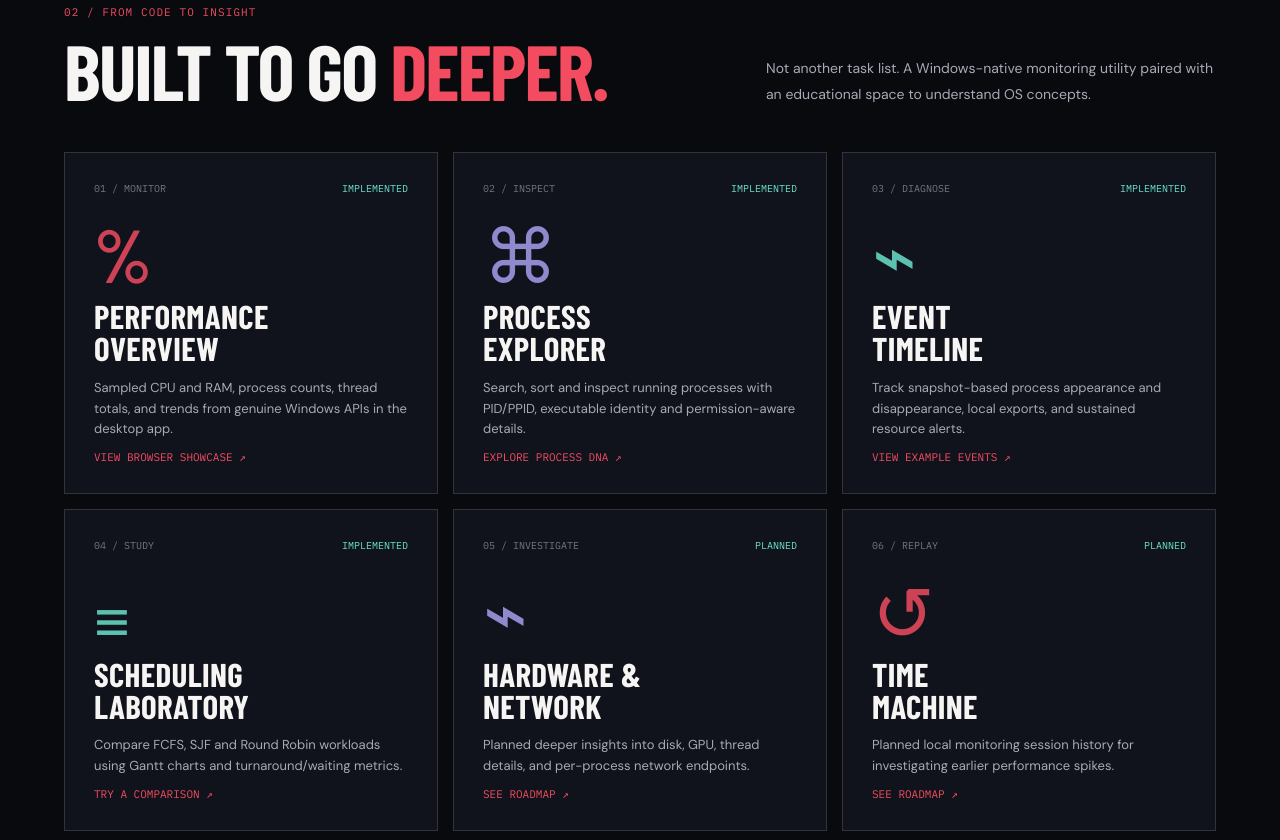
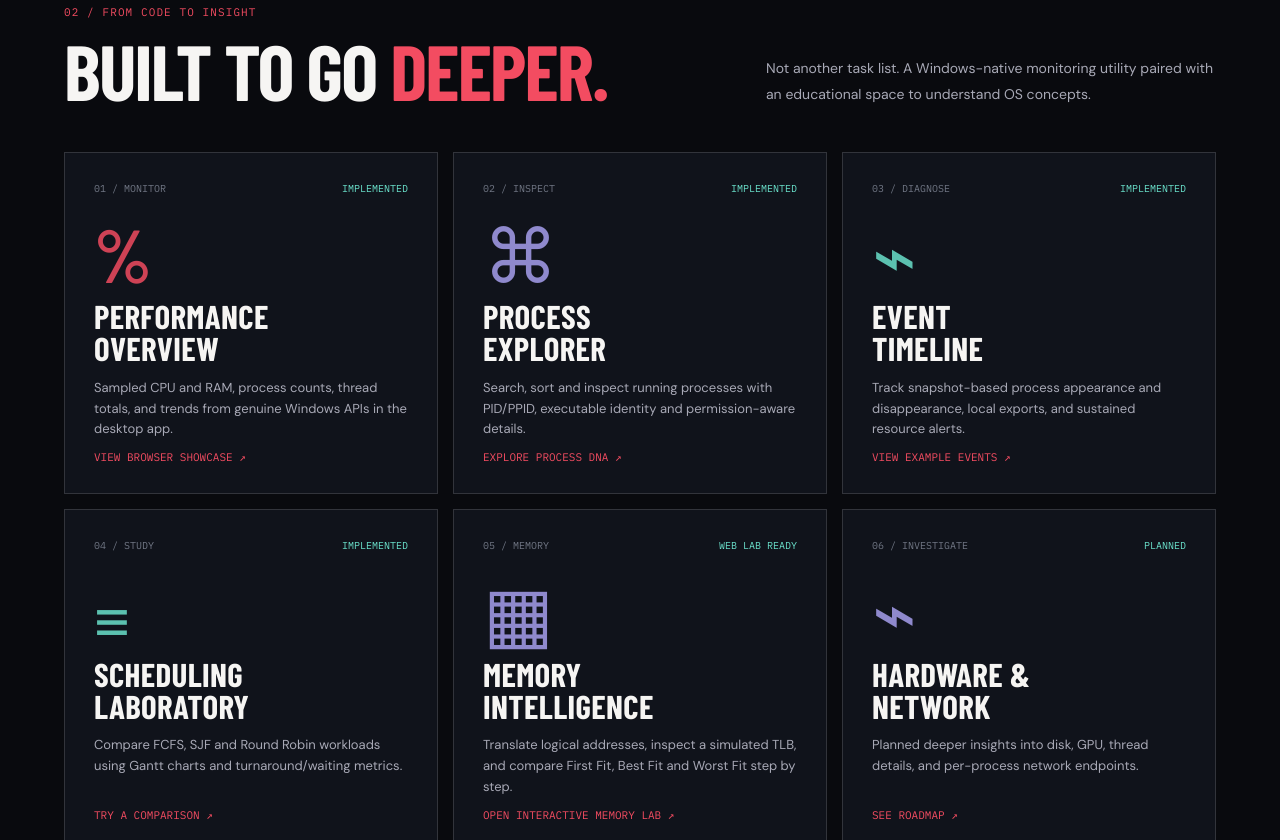
Before and after one commit to sudip09-sys/KernelScope-X, a plain HTML site: page index.html in a window 1280 px wide. Shown: the part 1960-2800 px from the top of the page. Drawn offline with nearby package versions, Linux system fonts and the light colour scheme; a web font is replaced by a local one.

Commit message:
Link Memory Intelligence Lab from KernelScope X homepage and navigation

```diff
--- a/index.html
+++ b/index.html
@@ -22,6 +22,7 @@
       <a href="#workspace">PROCESS DNA</a>
       <a href="#modules">MODULES</a>
       <a href="#laboratory">OS LAB</a>
+      <a href="memory-lab.html">MEMORY LAB ↗</a>
       <a href="#console">CONSOLE</a>
     </nav>
     <div class="header-actions">
@@ -33,7 +34,7 @@
     </div>
   </div>
   <nav class="mobile-nav" id="mobile-nav" aria-label="Mobile navigation" hidden>
-    <a href="#workspace">Process DNA</a><a href="#modules">Modules</a><a href="#laboratory">OS Laboratory</a><a href="#console">Console</a><a href="demo.html#demo">Full interactive demo ↗</a>
+    <a href="#workspace">Process DNA</a><a href="#modules">Modules</a><a href="#laboratory">OS Laboratory</a><a href="memory-lab.html">Memory Lab ↗</a><a href="#console">Console</a><a href="demo.html#demo">Full interactive demo ↗</a>
   </nav>
 </header>
 <main id="main">
@@ -45,6 +46,7 @@
       <div class="actions">
         <a class="cta cta-primary" href="demo.html#demo">EXPLORE LIVE-STYLE DEMO <span class="arrow" aria-hidden="true">↗</span></a>
         <a class="cta cta-secondary" href="#workspace">INSPECT THE SYSTEM <span class="arrow" aria-hidden="true">↓</span></a>
+        <a class="cta cta-secondary" href="memory-lab.html">MEMORY INTELLIGENCE LAB <span class="arrow" aria-hidden="true">↗</span></a>
       </div>
       <p class="sub">C++20 <i></i> Qt 6 / QML <i></i> Windows API <i></i> Open-source project</p>
     </div>
@@ -125,8 +127,9 @@
       <article class="feature-card reveal"><div class="topline"><span>02 / INSPECT</span><span>IMPLEMENTED</span></div><div class="glyph alt" aria-hidden="true">⌘</div><h3>PROCESS<br>EXPLORER</h3><p>Search, sort and inspect running processes with PID/PPID, executable identity and permission-aware details.</p><a href="#workspace">EXPLORE PROCESS DNA ↗</a></article>
       <article class="feature-card reveal"><div class="topline"><span>03 / DIAGNOSE</span><span>IMPLEMENTED</span></div><div class="glyph teal" aria-hidden="true">⌁</div><h3>EVENT<br>TIMELINE</h3><p>Track snapshot-based process appearance and disappearance, local exports, and sustained resource alerts.</p><a href="demo.html#demo">VIEW EXAMPLE EVENTS ↗</a></article>
       <article class="feature-card reveal"><div class="topline"><span>04 / STUDY</span><span>IMPLEMENTED</span></div><div class="glyph teal" aria-hidden="true">≡</div><h3>SCHEDULING<br>LABORATORY</h3><p>Compare FCFS, SJF and Round Robin workloads using Gantt charts and turnaround/waiting metrics.</p><a href="#laboratory">TRY A COMPARISON ↗</a></article>
-      <article class="feature-card reveal"><div class="topline"><span>05 / INVESTIGATE</span><span>PLANNED</span></div><div class="glyph alt" aria-hidden="true">⌁</div><h3>HARDWARE &amp;<br>NETWORK</h3><p>Planned deeper insights into disk, GPU, thread details, and per-process network endpoints.</p><a href="#roadmap">SEE ROADMAP ↗</a></article>
-      <article class="feature-card reveal"><div class="topline"><span>06 / REPLAY</span><span>PLANNED</span></div><div class="glyph" aria-hidden="true">↺</div><h3>TIME<br>MACHINE</h3><p>Planned local monitoring session history for investigating earlier performance spikes.</p><a href="#roadmap">SEE ROADMAP ↗</a></article>
+      <article class="feature-card reveal"><div class="topline"><span>05 / MEMORY</span><span>WEB LAB READY</span></div><div class="glyph alt" aria-hidden="true">▦</div><h3>MEMORY<br>INTELLIGENCE</h3><p>Translate logical addresses, inspect a simulated TLB, and compare First Fit, Best Fit and Worst Fit step by step.</p><a href="memory-lab.html">OPEN INTERACTIVE MEMORY LAB ↗</a></article>
+      <article class="feature-card reveal"><div class="topline"><span>06 / INVESTIGATE</span><span>PLANNED</span></div><div class="glyph alt" aria-hidden="true">⌁</div><h3>HARDWARE &amp;<br>NETWORK</h3><p>Planned deeper insights into disk, GPU, thread details, and per-process network endpoints.</p><a href="#roadmap">SEE ROADMAP ↗</a></article>
+      <article class="feature-card reveal"><div class="topline"><span>07 / REPLAY</span><span>PLANNED</span></div><div class="glyph" aria-hidden="true">↺</div><h3>TIME<br>MACHINE</h3><p>Planned local monitoring session history for investigating earlier performance spikes.</p><a href="#roadmap">SEE ROADMAP ↗</a></article>
     </div>
   </section>
 
```
